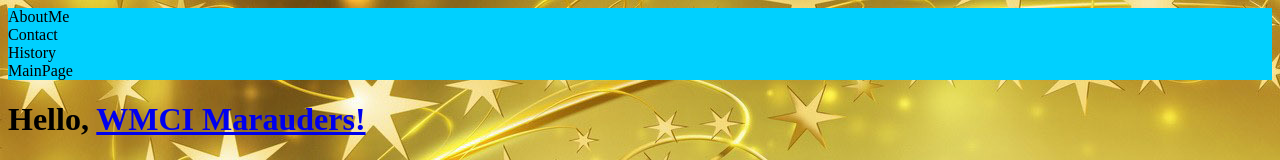
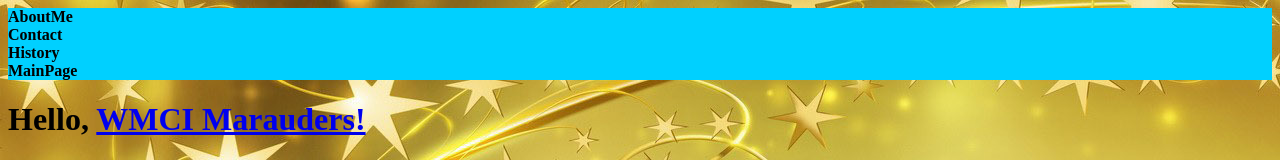
Before and after one commit to StraightUpWhitey/StraightUpWhitey.github.io, a plain HTML site: page index.html in a window 1280 px wide. Shown: the top 160 px of the page. Drawn offline with Linux system fonts and the light colour scheme.

Commit message:
changed the boldness of history...

```diff
--- a/index.html
+++ b/index.html
@@ -8,10 +8,10 @@
 <body>
 	<nav>
 		<ul>
-			<li><a href="/about">AboutMe</a></li>
-				<li><a href="/contact">Contact</a></li>
-					<li><a href="/history">History</a></li>
-						<li><a href="/mainpage">MainPage</a></li>
+			<li><a href="/about"><strong>AboutMe</strong></a></li>
+				<li><a href="/contact"><strong>Contact</strong></a></li>
+					<li><a href="/history"><strong>History</strong></a></li>
+						<li><a href="/mainpage"><strong>MainPage</strong></a></li>
 	</nav>
 		</ul>
 <body>
```
